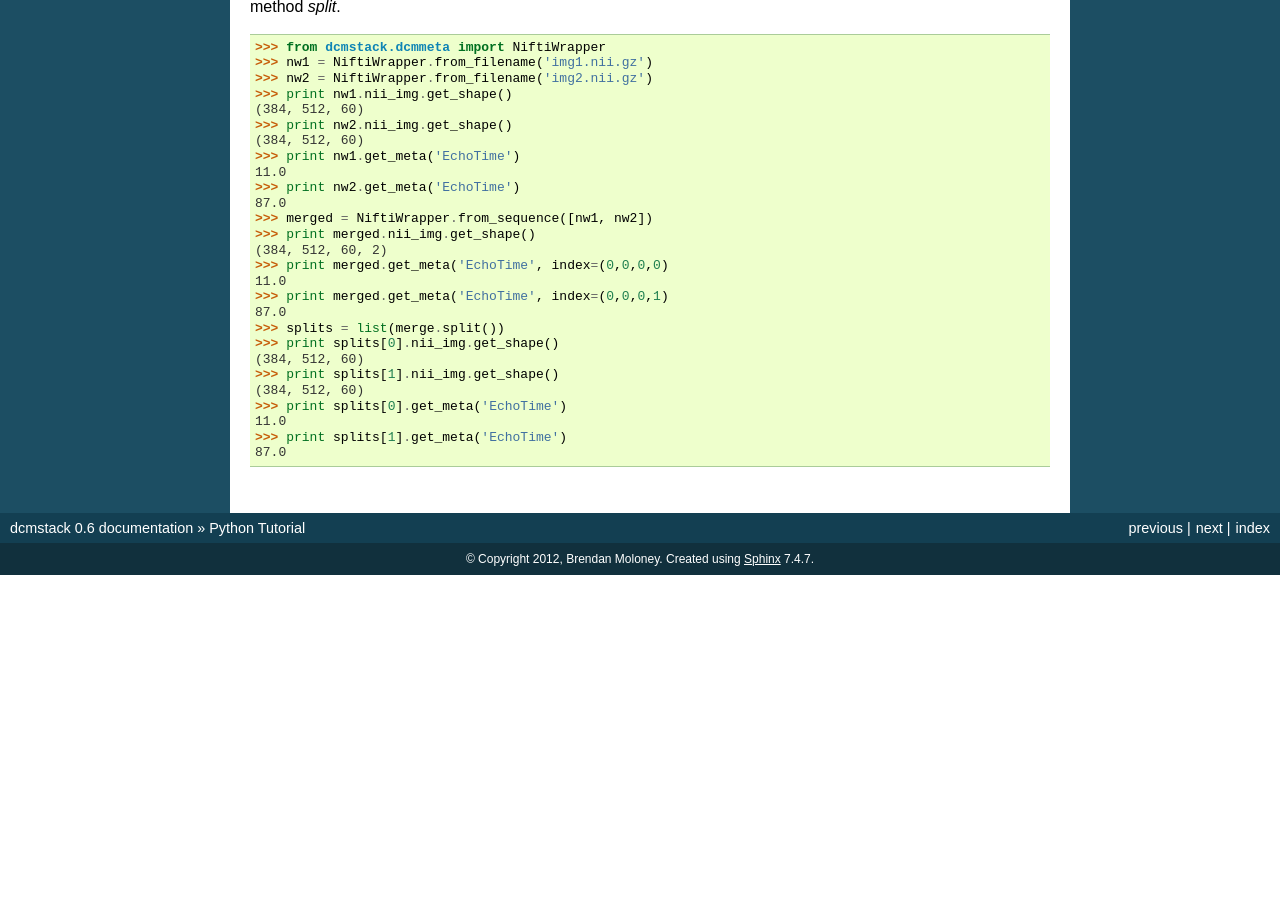
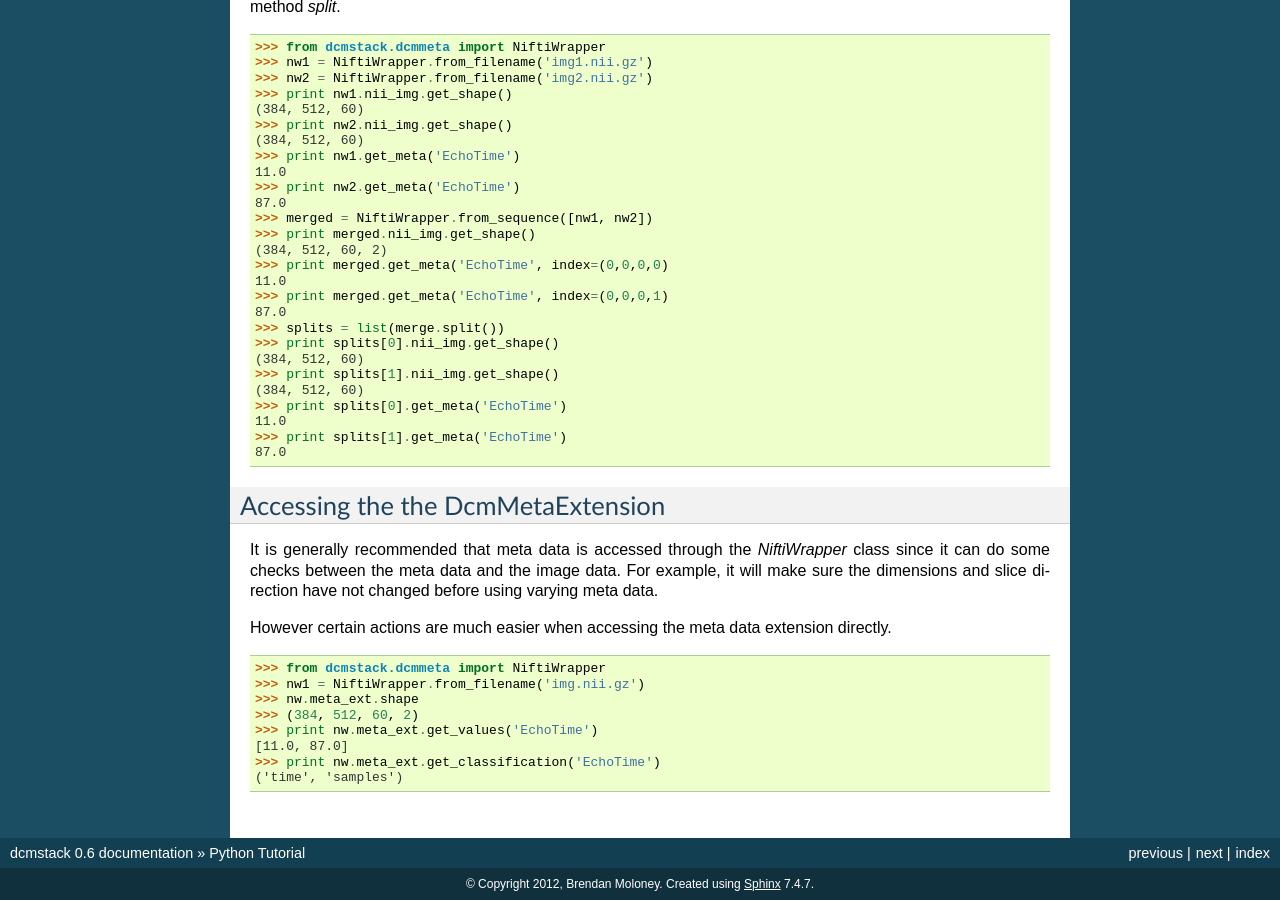
Before and after one commit to moloney/dcmstack, a Sphinx documentation site: the page built from doc/Python_Tutorial.rst, in a window 1280 px wide and 900 px high, scrolled down 2267 px. Built offline with Sphinx 7.4.7, drawn with Linux system fonts in a browser that asks for light colours; before the commit the page ends 2842 px from its top, so only the background shows below that; some of the changed text lies outside the part shown.

Commit message:
DOC: Document direct access to DcmMetaExtension.
Other doc fixes

```diff
--- a/doc/CLI_Tutorial.rst
+++ b/doc/CLI_Tutorial.rst
@@ -1,7 +1,7 @@
 CLI Tutorial
 ============
 
-DcmStack has two command line interfaces: *dcmstack* and *nitool*. The
+The software has two command line interfaces: *dcmstack* and *nitool*. The
 *dcmstack* command is used for converting DICOM data to Nifti files with
 the optional DcmMeta extension.  The *nitool* command is used to work
 with these exteneded Nifti files.
--- a/doc/Python_Tutorial.rst
+++ b/doc/Python_Tutorial.rst
@@ -1,7 +1,7 @@
 Python Tutorial
 ===============
 
-This is a brief overview of how to use the dcmstack Python package. For
+This is a brief overview of how to use the *dcmstack* Python package. For
 details refer to :doc:`modules`.
 
 Creating DicomStack Objects
@@ -174,3 +174,25 @@ method *split*.
     11.0
     >>> print splits[1].get_meta('EchoTime')
     87.0
+
+Accessing the the DcmMetaExtension
+----------------------------------
+
+It is generally recommended that meta data is accessed through the
+*NiftiWrapper* class since it can do some checks between the meta data
+and the image data. For example, it will make sure the dimensions and
+slice direction have not changed before using varying meta data.
+
+However certain actions are much easier when accessing the meta data
+extension directly.
+
+.. code-block:: python
+
+    >>> from dcmstack.dcmmeta import NiftiWrapper
+    >>> nw1 = NiftiWrapper.from_filename('img.nii.gz')
+    >>> nw.meta_ext.shape
+    >>> (384, 512, 60, 2)
+    >>> print nw.meta_ext.get_values('EchoTime')
+    [11.0, 87.0]
+    >>> print nw.meta_ext.get_classification('EchoTime')
+    ('time', 'samples')
```
Also changed, not shown: README.rst (+3 -4 lines), doc/Introduction.rst (+8 -8 lines).
